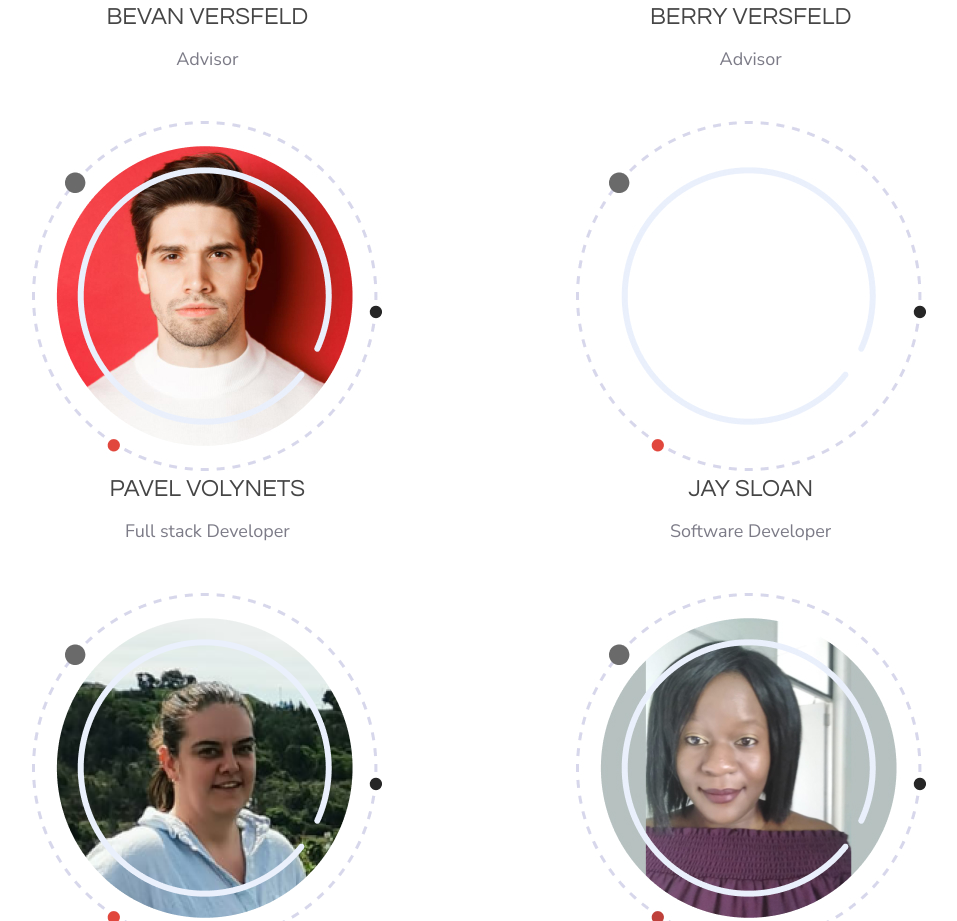
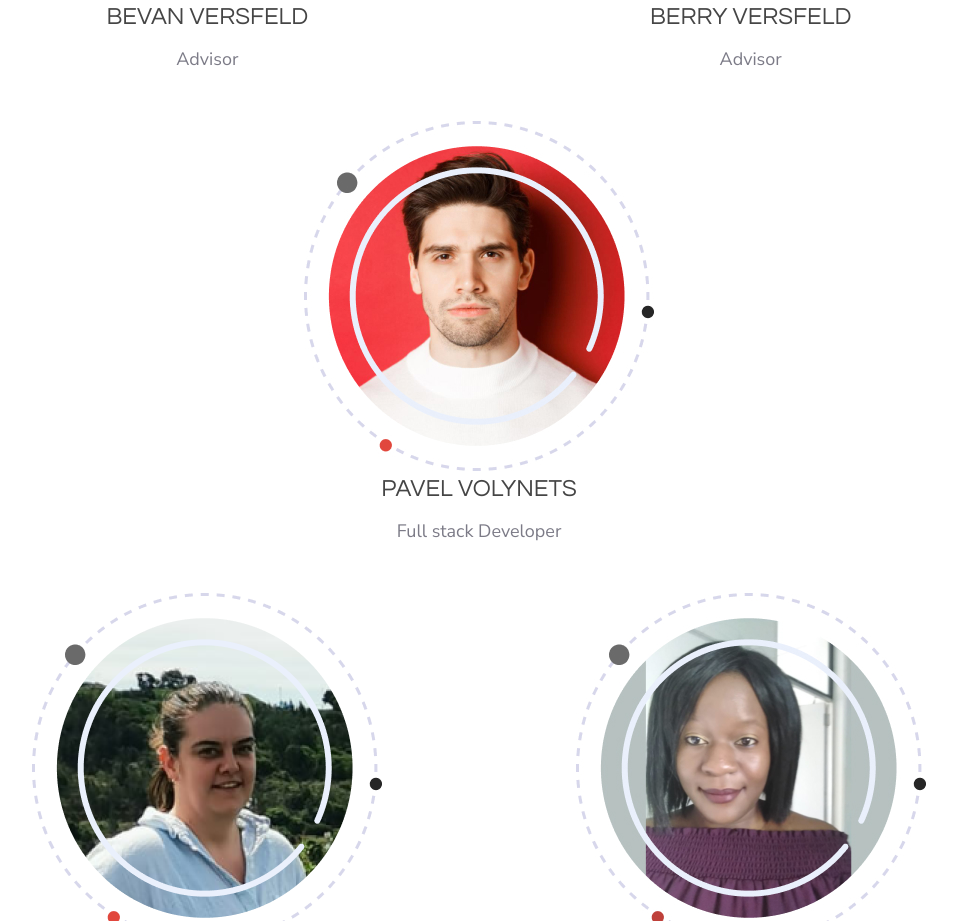
Before and after one commit to Bushman22/Go4Commerce, a SvelteKit app: page /team in a window 1280 px wide. Shown: the part 1664-2585 px from the top of the page, without its empty margins (161-1118 px from the left). Built offline with nearby package versions, Linux system fonts and the light colour scheme.

Commit message:
removed jay in teams

```diff
--- a/src/routes/team/+page.svelte
+++ b/src/routes/team/+page.svelte
@@ -1,6 +1,7 @@
 <title>Teams</title>
 <body>
   <link rel="stylesheet" type="text/css" href="style.css" />
+  <!-- Google tag (gtag.js) -->
   <!-- Google tag (gtag.js) -->
   <!-- Google tag (gtag.js) -->
   <!-- Google tag (gtag.js) -->
@@ -144,11 +145,6 @@
       />
       <h3>PAVEL VOLYNETS</h3>
       <p>Full stack Developer</p>
-    </div>
-    <div class="cent">
-      <img class="images" src="\images\Jay Sloan.jpg" alt="Jay Sloan" />
-      <h3>JAY SLOAN</h3>
-      <p>Software Developer</p>
     </div>
   </div>
 
```
